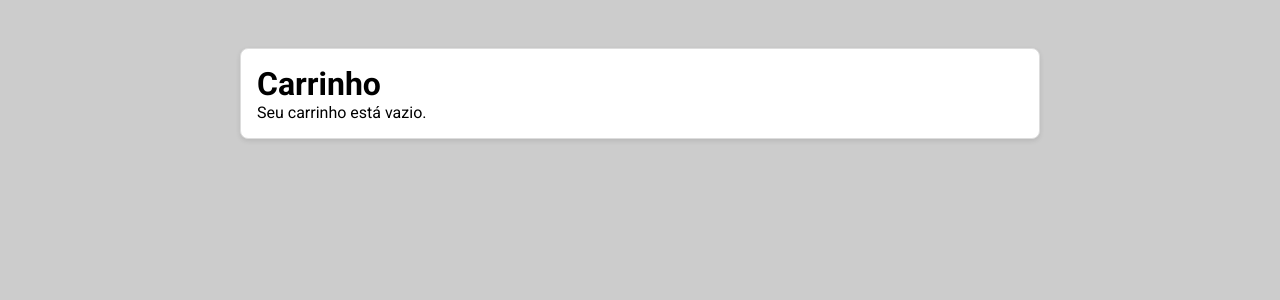
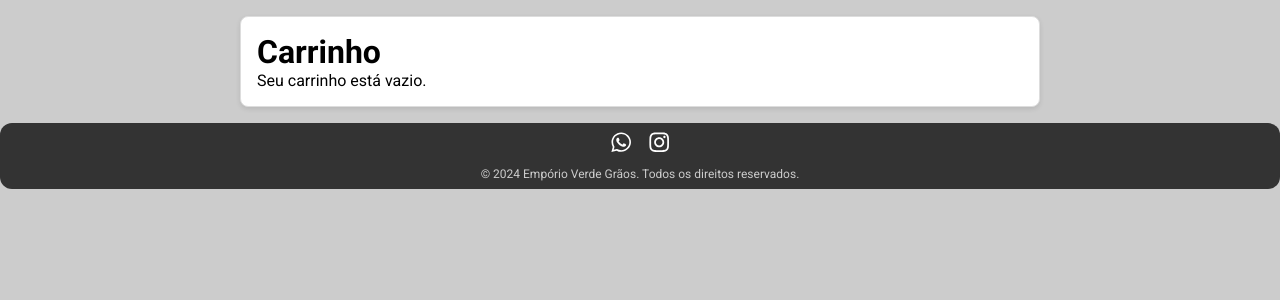
Before and after one commit to Le0odev/EmporioVerdeGraos, a React (Vite) app: page /cart in a window 1280 px wide. Shown: the top 300 px of the page. Built offline with nearby package versions, Linux system fonts and the light colour scheme.

Commit message:
new - footer add to cataolog (clients only)

```diff
--- /dev/null
+++ b/src/components/Footer/Footer.tsx
@@ -0,0 +1,22 @@
+
+
+import { FooterContainer, FooterContent, SocialIcons, SocialIcon, Copyright } from './StyledFooter';
+import { FaFacebook, FaInstagram, FaWhatsapp } from 'react-icons/fa';
+
+
+export const Footer = () => {
+  return (
+
+    <FooterContainer>
+      <FooterContent>
+        <SocialIcons>
+        <SocialIcon href="https://api.whatsapp.com/send?phone=5581991676177&text=Oii%2C+vim+pelo+Instagram+%F0%9F%92%9A" aria-label="Whatsapp"><FaWhatsapp /></SocialIcon>
+          <SocialIcon href="https://instagram.com/emporioverdegraos" target="_blank" rel="noopener noreferrer">
+            <FaInstagram />
+          </SocialIcon>
+        </SocialIcons>
+        <Copyright>© 2024 Empório Verde Grãos. Todos os direitos reservados.</Copyright>
+      </FooterContent>
+    </FooterContainer>
+  );
+};
--- /dev/null
+++ b/src/components/Footer/StyledFooter.tsx
@@ -0,0 +1,43 @@
+import styled from 'styled-components';
+
+export const FooterContainer = styled.footer`
+  background-color: #333;
+  color: #fff;
+  width: 100%;
+  border-radius: 12px;
+  margin-top: 1rem;
+  padding: 0.03rem;
+  bottom: 0;
+  left: 0;
+
+`;
+
+export const FooterContent = styled.div`
+  display: flex;
+  flex-direction: column;
+  padding: 0.5rem;
+`;
+
+export const SocialIcons = styled.div`
+  display: flex;
+  gap: 1rem;  // Espaçamento entre os ícones ajustado
+  justify-content: center;
+  align-items: center;
+  margin-bottom: 0.5rem;
+`;
+
+export const SocialIcon = styled.a`
+  color: #fff;
+  font-size: 1.4rem;  // Aumentei um pouco o tamanho dos ícones para maior visibilidade
+  transition: color 0.3s ease;
+
+  &:hover {
+    color: #f0a500;
+  }
+`;
+
+export const Copyright = styled.p`
+  font-size: 0.75rem;  // Tamanho levemente maior para legibilidade
+  color: #ccc;
+  text-align: center;
+`;
--- a/src/index.css
+++ b/src/index.css
@@ -4,6 +4,9 @@
     font-family: Roboto;
 }
 
+
+
 body{
     background-color: #ccc;
+
 }
--- a/src/pages/Catalog/Cart.tsx
+++ b/src/pages/Catalog/Cart.tsx
@@ -11,11 +11,13 @@ import {
   RemoveButton,
   CartItemQuantity
 } from './StyledCart'
+import { Footer } from '../../components/Footer/Footer';
 
 const Cart: React.FC = () => {
   const { cartItems, removeFromCart } = useCart();
 
   return (
+    <>
     <CartContainer>
       <h1>Carrinho</h1>
       {cartItems.length === 0 ? (
@@ -34,6 +36,8 @@ const Cart: React.FC = () => {
         ))
       )}
     </CartContainer>
+    <Footer />
+    </>
   );
 };
 
--- a/src/pages/Catalog/Catalog.tsx
+++ b/src/pages/Catalog/Catalog.tsx
@@ -22,6 +22,8 @@ import {
 import { Category, Product } from './Product'; // Corrigi o caminho do import
 import { FiSearch, FiShoppingCart } from 'react-icons/fi';
 import { useNavigate } from 'react-router-dom'; // Para redirecionamento
+import { Footer } from '../../components/Footer/Footer';
+
 
 const Catalog: React.FC = () => {
   const [searchTerm, setSearchTerm] = useState<string>('');
@@ -85,6 +87,7 @@ const Catalog: React.FC = () => {
   };
 
   return (
+    <>
     <CatalogContainer>
       <Header>
         <LogoImage src="/src/assets/logo.png" alt="Company Logo" />
@@ -135,9 +138,13 @@ const Catalog: React.FC = () => {
             </ProductCard>
           ))}
         </ProductList>
+
       )}
     </CatalogContainer>
+    <Footer />
+    </>
   );
+
 };
 
 export default Catalog;
--- a/src/routes/AppRoutes.tsx
+++ b/src/routes/AppRoutes.tsx
@@ -15,7 +15,7 @@ const AppContainer = styled.div`
 
 const MainContent = styled.div<{ showSidebar: boolean }>`
   flex: 1;
-  padding: 2rem;
+  padding: rem;
   background-color: #ccc;
   margin-left: ${(props) => (props.showSidebar ? '250px' : '0')};
   transition: margin-left 0.3s;
```
